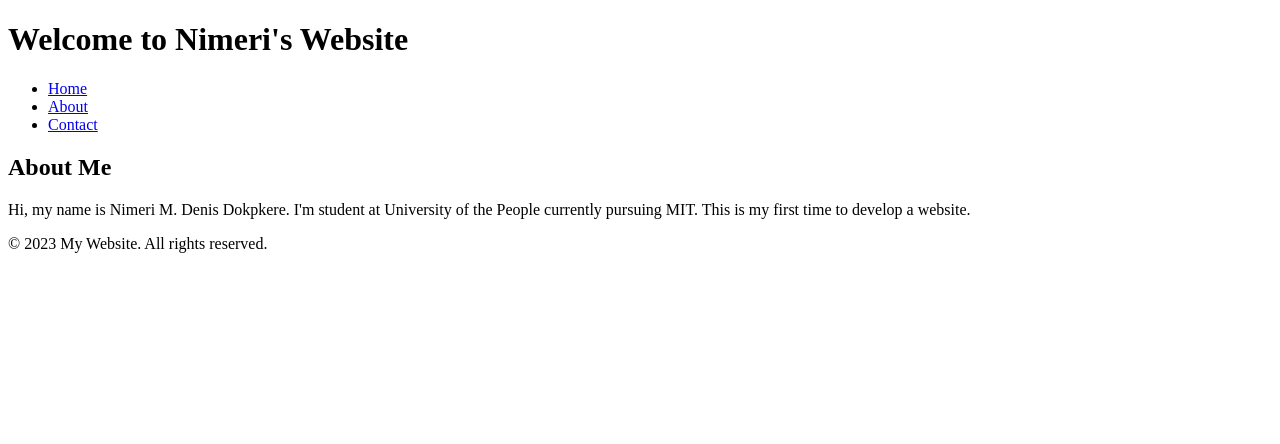
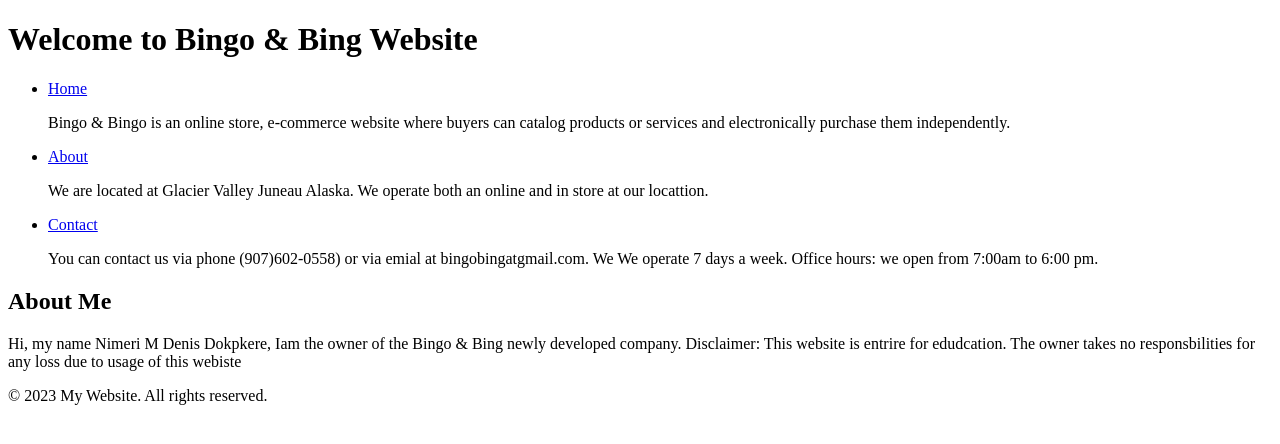
Before and after one commit to modirens/modirens.github.io, a plain HTML site: page index.html in a window 1280 px wide. Drawn offline with Linux system fonts and the light colour scheme.

Commit message:
Update index.html
Edited and changed the texts.

```diff
--- a/index.html
+++ b/index.html
@@ -7,19 +7,26 @@
 <body>
 
 	<header>
-		<h1>Welcome to Nimeri's Website</h1>
+		<h1>Welcome to Bingo & Bing Website</h1>
 		<nav>
 			<ul>
 				<li><a href="#">Home</a></li>
+
+        <p tile ="test"> Bingo & Bingo is an online store, e-commerce website where buyers can catalog products or services and electronically purchase them independently.
+
 				<li><a href="#">About</a></li>
+
+          <p tile ="test"> We are located at Glacier Valley Juneau Alaska. We operate both an online  and in store at our locattion.
 				<li><a href="#">Contact</a></li>
+
+            <p tile ="test"> You can contact us via phone (907)602-0558) or via emial at bingobingatgmail.com. We We operate 7 days a week. Office hours: we open from 7:00am to 6:00 pm.
 			</ul>
 		</nav>
 	</header>
 
 	<main>
 		<h2>About Me</h2>
-		<p>Hi, my name is Nimeri M. Denis Dokpkere. I'm student at University of the People currently pursuing MIT. This is my first time to develop a website.</p>
+		<p>Hi, my name Nimeri M Denis Dokpkere, Iam the owner of the Bingo & Bing newly developed company. Disclaimer: This website is entrire for edudcation. The owner takes no responsbilities for any loss due to usage of this webiste</p>
 	</main>
 
 	<footer>
```
